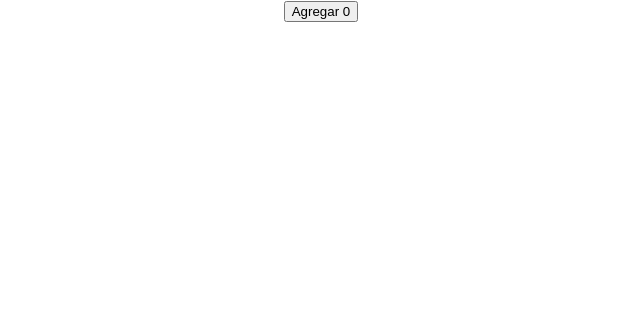
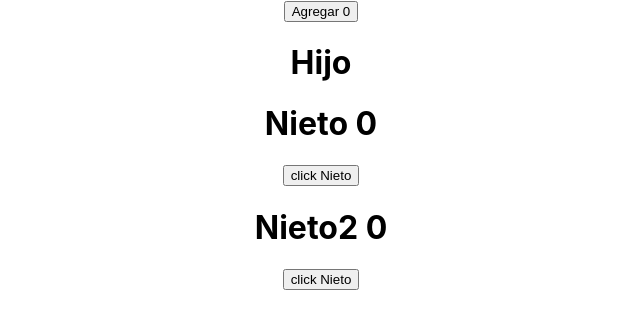
Before and after one commit to adrian1426/ReactHooks, a React (Create React App) app: page / in a window 1280 px wide. Shown: the top 328 px of the page, without its empty margins (319-959 px from the left). Built offline with nearby package versions, Linux system fonts and the light colour scheme.

Commit message:
useContext

```diff
--- a/src/App.js
+++ b/src/App.js
@@ -1,31 +1,57 @@
-import React, {useState, useEffect, useLayoutEffect} from 'react';
+import React, {useState, useContext} from 'react';
 import './App.css';
+
+//{Provider y Consumer}
+const MyContext = React.createContext();
+
+//Context de forma tradicional
+const Nieto = () => (
+  <MyContext.Consumer>
+    {(context) => (
+      <div>
+        <h1>Nieto {context.add}</h1>
+        <button onClick={context.onClickAdd}>click Nieto</button>
+      </div>
+    )}
+  </MyContext.Consumer>
+);
+
+//context con hook useContext
+const Nieto2 = () => {
+  const {add, onClickAdd} = useContext(MyContext);
+  return (
+    <div>
+      <h1>Nieto2 {add}</h1>
+      <button onClick={onClickAdd}>click Nieto</button>
+    </div>
+  );
+};
+
+const Hijo = () => (
+  <div>
+    <h1>Hijo</h1>
+    <Nieto />
+    <Nieto2 />
+  </div>
+);
 
 function App() {
   const [add, setAdd] = useState(0);
 
-  useEffect(() => {
-    console.log('useEffect 1');
-  }, [add]);
-
-  useEffect(() => {
-    console.log('useEffect 2');
-  }, [add]);
-
-  useLayoutEffect(() => {
-    console.log('useLayoutEffect 1');
-  }, [add]);
-
-  useLayoutEffect(() => {
-    console.log('useLayoutEffect 2');
-  }, [add]);
-
   const onClickAdd = () => setAdd(add + 1);
 
   return (
-    <div className="App">
-      <button onClick={onClickAdd}>Agregar {add} </button>
-    </div>
+    <MyContext.Provider
+      value={{
+        add,
+        onClickAdd,
+      }}
+    >
+      <div className="App">
+        <button onClick={onClickAdd}>Agregar {add} </button>
+        <Hijo />
+      </div>
+    </MyContext.Provider>
   );
 }
 
```
